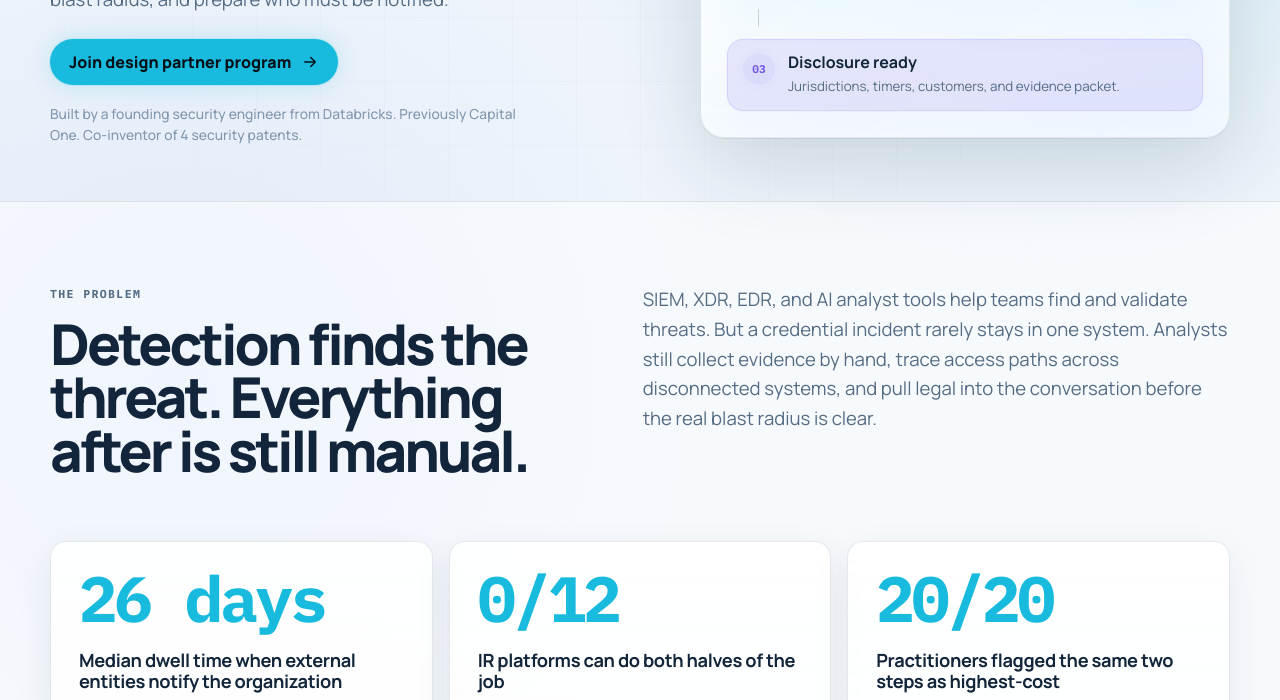
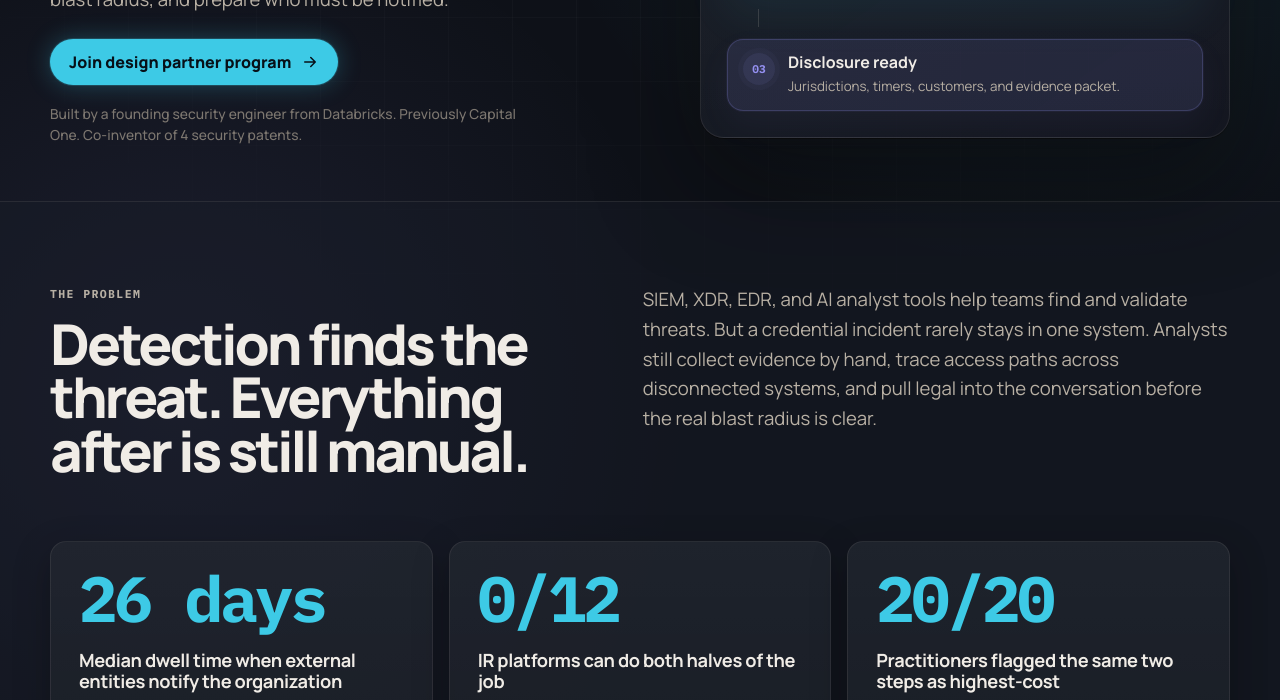
Before and after one commit to inai-sec/landing-page, a website: page index.html in a window 1280 px wide. Shown: the part 495-1195 px from the top of the page. Drawn offline with Linux system fonts and the light colour scheme; files whose address does not match are found by name.

Commit message:
Dark theme default

```diff
--- a/index.html
+++ b/index.html
@@ -25,8 +25,7 @@
     (function () {
       var requestedTheme = new URLSearchParams(window.location.search).get("theme");
       var storedTheme = localStorage.getItem("inaisec-theme");
-      var preferredTheme = window.matchMedia("(prefers-color-scheme: light)").matches ? "light" : "dark";
-      var theme = requestedTheme === "light" || requestedTheme === "dark" ? requestedTheme : storedTheme || preferredTheme;
+      var theme = requestedTheme === "light" || requestedTheme === "dark" ? requestedTheme : storedTheme || "dark";
       document.documentElement.setAttribute("data-theme", theme);
     })();
   </script>
```
